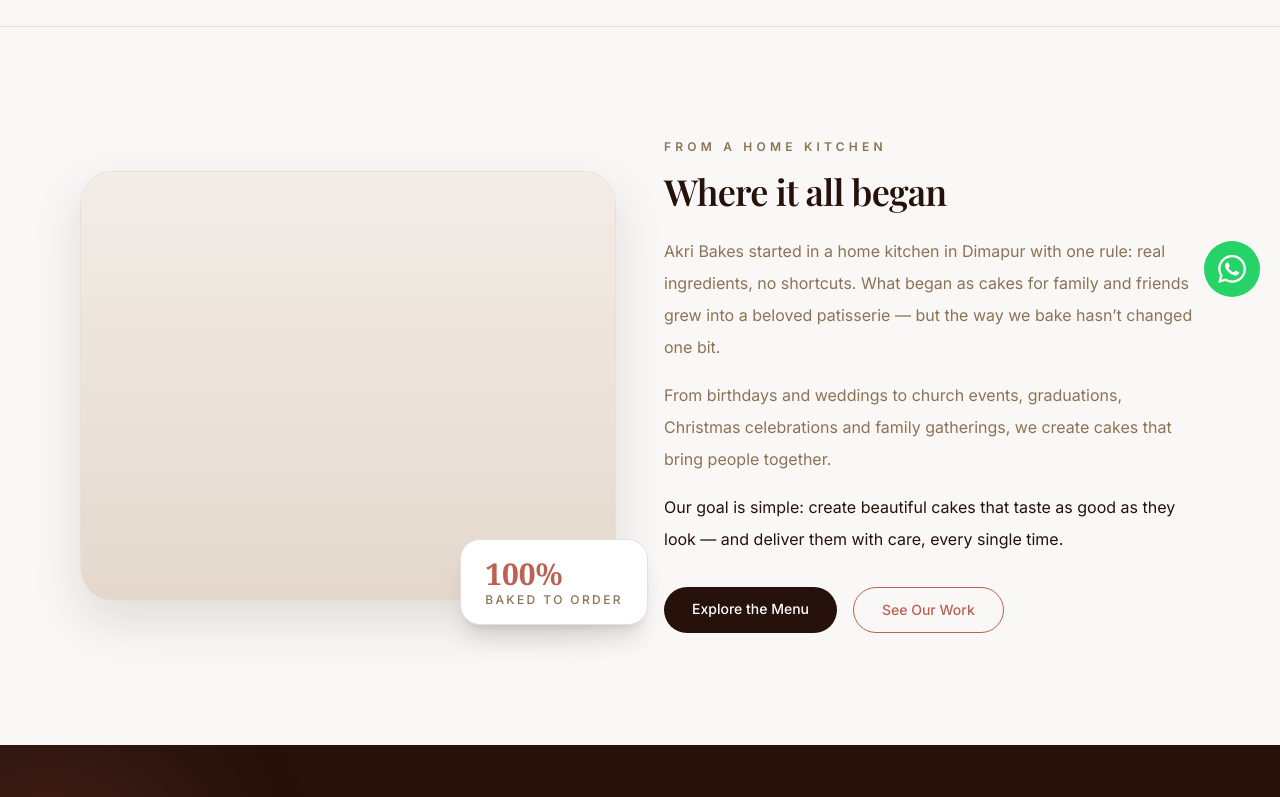
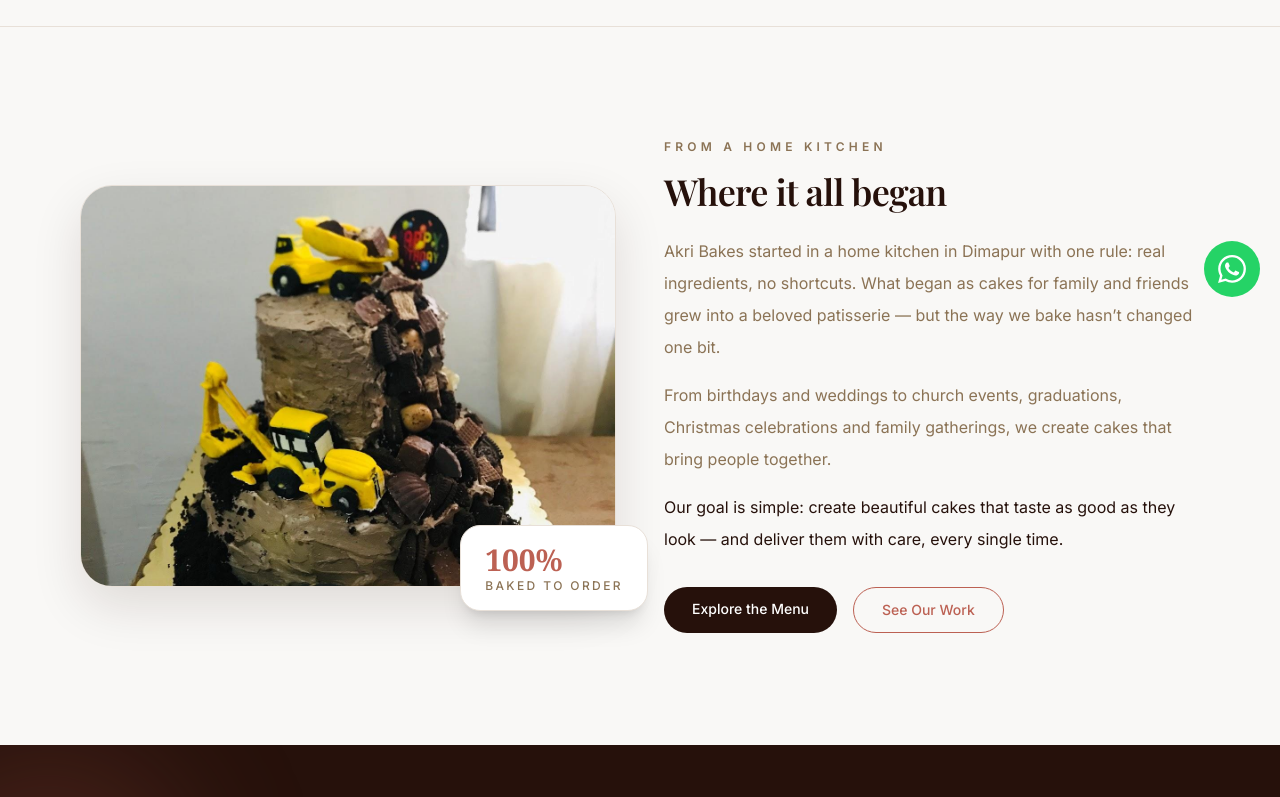
Before and after one commit to debbarmachopreng7-crypto/AKRI-BAKES, a Next.js app: page /AKRI-BAKES/about in a window 1280 px wide. Shown: the part 483-1280 px from the top of the page. Built offline with nearby package versions, Linux system fonts and the light colour scheme; no server answers; a web font is replaced by a local one.

Commit message:
Replace blank placeholder image in About story with real chocolate cake photo

```diff
--- a/app/about/page.js
+++ b/app/about/page.js
@@ -125,9 +125,9 @@
               <div className="relative">
                 <div className="overflow-hidden rounded-[2rem] border border-[#E8E0D8] shadow-[0_20px_50px_rgba(38,17,11,0.12)]">
                   <img
-                    src={`${ASSET_PREFIX}/about/about-bakery.jpg`}
-                    alt="A cake handcrafted by Akri Bakes"
-                    className="h-full w-full object-cover"
+                    src={`${ASSET_PREFIX}/gallery/signature-chocolate-cake.jpg`}
+                    alt="A dark chocolate truffle cake handcrafted by Akri Bakes"
+                    className="aspect-[4/3] h-full w-full object-cover"
                   />
                 </div>
                 <motion.div
```
Also changed, not shown: public/about/about-bakery.jpg (deleted).
